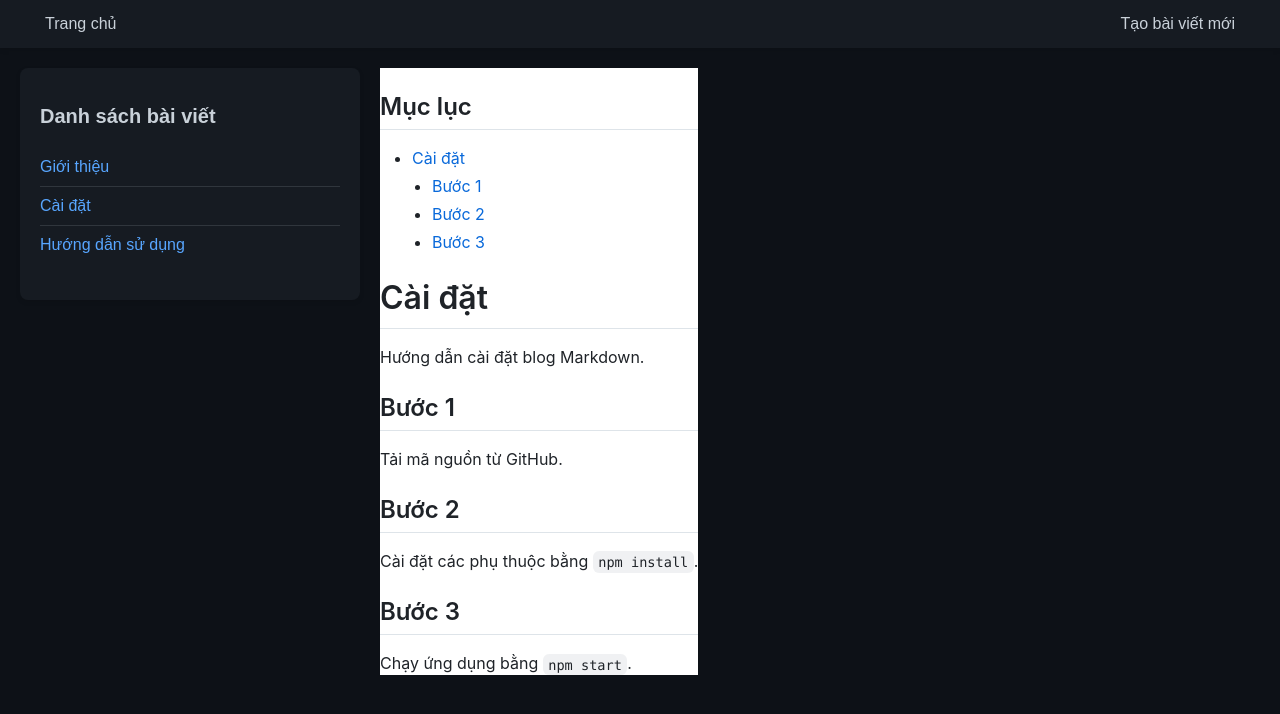
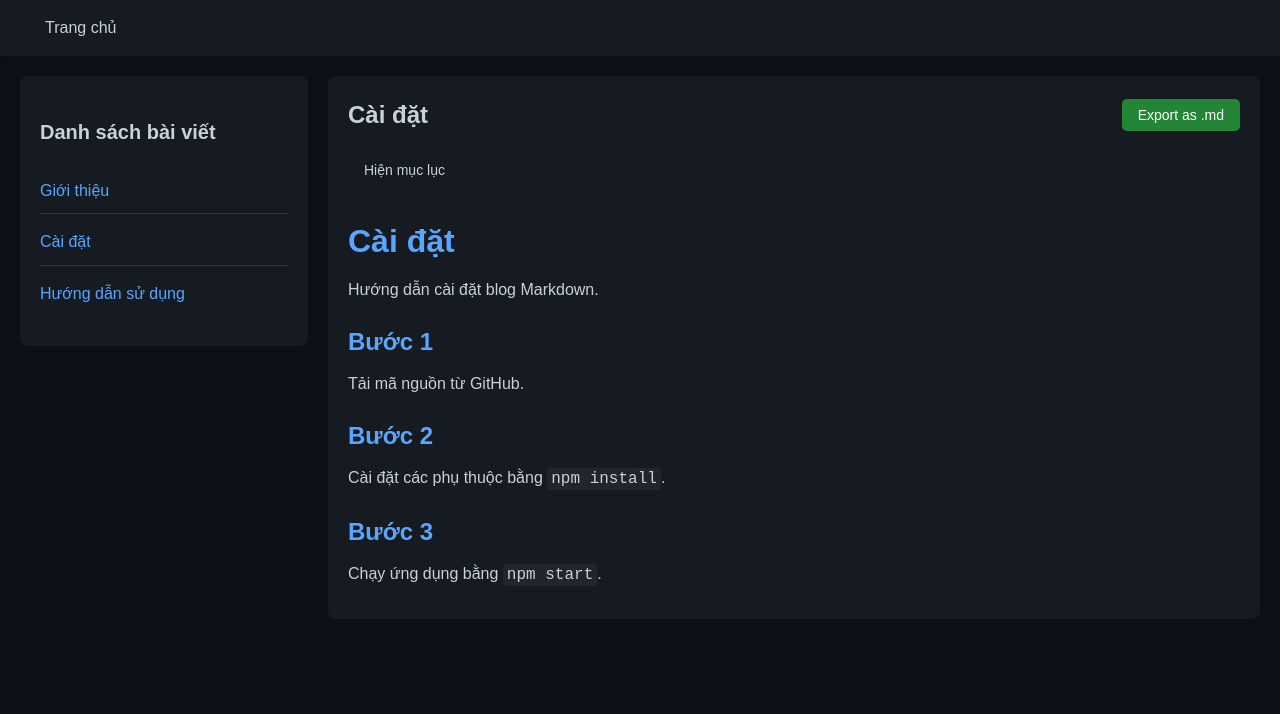
Before and after one commit to TQDuysuke/bloger, a React (Create React App) app: page /post/cai-dat in a window 1280 px wide. Shown: the top 714 px of the page. Built offline with nearby package versions, Linux system fonts and the light colour scheme.

Commit message:
feat: Add file export functionality and custom Markdown styling; remove NewPost component

```diff
--- a/package.json
+++ b/package.json
@@ -7,8 +7,10 @@
     "@testing-library/jest-dom": "^6.6.3",
     "@testing-library/react": "^16.3.0",
     "@testing-library/user-event": "^13.5.0",
+    "file-saver": "^2.0.5",
     "github-markdown-css": "^5.8.1",
     "gray-matter": "^4.0.3",
+    "jspdf": "^3.0.1",
     "react": "^19.1.0",
     "react-dom": "^19.1.0",
     "react-markdown": "^10.1.0",
--- a/src/App.css
+++ b/src/App.css
@@ -1,5 +1,3 @@
-@import 'github-markdown-css';
-
 body {
   font-family: 'Arial', sans-serif;
   margin: 0;
@@ -37,8 +35,22 @@ body {
   color: #58a6ff;
 }
 
+.toggle-theme {
+  background-color: #161b22;
+  color: #c9d1d9;
+  border: none;
+  padding: 10px 20px;
+  border-radius: 5px;
+  cursor: pointer;
+  transition: background-color 0.3s, color 0.3s;
+}
+
+.toggle-theme:hover {
+  background-color: #21262d;
+}
+
 .sidebar {
-  width: 300px;
+  flex: 0 0 20%;
   background-color: #161b22;
   border-radius: 8px;
   padding: 20px;
@@ -78,7 +90,6 @@ body {
 }
 
 .main-content {
-  flex: 1;
   background-color: #161b22;
   border-radius: 8px;
   padding: 20px;
@@ -145,3 +156,81 @@ body {
   font-size: 14px;
   color: #8b949e;
 }
+
+button {
+  font-family: 'Arial', sans-serif;
+  font-size: 14px;
+  padding: 8px 16px;
+  border: none;
+  border-radius: 5px;
+  cursor: pointer;
+  transition: background-color 0.3s, color 0.3s;
+}
+
+button:hover {
+  opacity: 0.9;
+}
+
+.post-header {
+  display: flex;
+  align-items: center;
+  justify-content: space-between;
+  margin-bottom: 20px;
+}
+
+.post-header h1 {
+  font-size: 24px;
+  color: #c9d1d9;
+  margin: 0;
+}
+
+.post-header button {
+  background-color: #238636;
+  color: white;
+}
+
+.post-header button:hover {
+  background-color: #2ea043;
+}
+
+.toc {
+  margin-top: 20px;
+}
+
+.toc button {
+  background-color: #161b22;
+  color: #c9d1d9;
+  margin-bottom: 10px;
+}
+
+.toc button:hover {
+  background-color: #21262d;
+}
+
+.toc ul {
+  list-style: none;
+  padding: 0;
+  margin: 0;
+}
+
+.toc li {
+  margin-bottom: 5px;
+}
+
+.toc a {
+  text-decoration: none;
+  color: #58a6ff;
+  transition: color 0.3s;
+}
+
+.toc a:hover {
+  color: #1f6feb;
+}
+
+.markdown-post {
+  background-color: #161b22;
+  padding: 20px;
+  width: 100%;
+  border-radius: 8px;
+  box-shadow: 0 2px 5px rgba(0, 0, 0, 0.1);
+}
--- a/src/App.js
+++ b/src/App.js
@@ -2,8 +2,9 @@
 import React, { useEffect, useState } from 'react';
 import { BrowserRouter as Router, Routes, Route, Link } from 'react-router-dom';
 import MarkdownPost from './components/MarkdownPost';
-import NewPost from './components/NewPost';
+import { saveAs } from 'file-saver';
 import './App.css';
+import './markdown.css'; // Import the custom Markdown CSS
 
 const Sidebar = ({ posts }) => (
   <div className="sidebar">
@@ -23,7 +24,6 @@ const Home = ({ posts }) => (
     <div className="hero">
       <h1>📘 Blog từ Markdown</h1>
       <p>Chào mừng bạn đến với blog của mình! Tạo và đọc các bài viết Markdown dễ dàng.</p>
-      <Link to="/new">Tạo bài viết mới</Link>
     </div>
     <div className="card">
       <h2>Giới thiệu</h2>
@@ -45,19 +45,25 @@ function App() {
       .then(setPosts);
   }, []);
 
+  const exportContent = (content) => {
+    const blob = new Blob([content], { type: 'text/markdown;charset=utf-8' });
+    saveAs(blob, 'exported-content.md');
+  };
+
   return (
     <Router>
       <div>
         <nav className="navbar">
           <Link to="/" className="nav-link">Trang chủ</Link>
-          <Link to="/new" className="nav-link">Tạo bài viết mới</Link>
         </nav>
         <div className="App">
           <Sidebar posts={posts} />
           <Routes>
             <Route path="/" element={<Home posts={posts} />} />
-            <Route path="/post/:slug" element={<MarkdownPost />} />
-            <Route path="/new" element={<NewPost />} />
+            <Route
+              path="/post/:slug"
+              element={<MarkdownPost exportContent={exportContent} />}
+            />
           </Routes>
         </div>
       </div>
--- a/src/components/MarkdownPost.jsx
+++ b/src/components/MarkdownPost.jsx
@@ -3,10 +3,12 @@ import React, { useEffect, useState } from 'react';
 import { useParams } from 'react-router-dom';
 import ReactMarkdown from 'react-markdown';
 
-const MarkdownPost = () => {
+const MarkdownPost = ({ exportContent }) => {
   const { slug } = useParams();
   const [content, setContent] = useState('');
   const [toc, setToc] = useState([]);
+  const [showToc, setShowToc] = useState(false);
+  const [postTitle, setPostTitle] = useState(''); // New state for the post title
 
   useEffect(() => {
     fetch('/posts/posts.json')
@@ -14,6 +16,7 @@ const MarkdownPost = () => {
       .then((posts) => {
         const post = posts.find((p) => p.slug === slug);
         if (post) {
+          setPostTitle(post.title); // Set the post title
           fetch(post.file)
             .then((res) => res.text())
             .then((text) => {
@@ -36,10 +39,17 @@ const MarkdownPost = () => {
   };
 
   return (
-    <div className="markdown-body">
+    <div className='markdown-post'>
+      <div className="post-header">
+        <h1>{postTitle}</h1>
+        <button onClick={() => exportContent(content)}>Export as .md</button>
+      </div>
       {toc.length > 0 && (
         <div className="toc">
-          <h2>Mục lục</h2>
+          <button onClick={() => setShowToc(!showToc)}>
+            {showToc ? 'Ẩn mục lục' : 'Hiện mục lục'}
+          </button>
+          {showToc && (
             <ul>
               {toc.map((item, index) => (
                 <li key={index} style={{ marginLeft: `${(item.level - 1) * 20}px` }}>
@@ -47,6 +57,7 @@ const MarkdownPost = () => {
                 </li>
               ))}
             </ul>
+          )}
         </div>
       )}
       <ReactMarkdown
--- a/src/components/NewPost.jsx
+++ /dev/null
@@ -1,47 +0,0 @@
-import React, { useState } from 'react';
-
-const NewPost = () => {
-  const [title, setTitle] = useState('');
-  const [content, setContent] = useState('');
-
-  const handleSubmit = (e) => {
-    e.preventDefault();
-    fetch('/create-post', {
-      method: 'POST',
-      headers: { 'Content-Type': 'application/json' },
-      body: JSON.stringify({ title, content }),
-    }).then(() => {
-      alert('Bài viết đã được tạo!');
-      setTitle('');
-      setContent('');
-    });
-  };
-
-  return (
-    <div style={{ padding: '20px' }}>
-      <h1>Tạo bài viết mới</h1>
-      <form onSubmit={handleSubmit}>
-        <div>
-          <label>Tiêu đề:</label>
-          <input
-            type="text"
-            value={title}
-            onChange={(e) => setTitle(e.target.value)}
-            required
-          />
-        </div>
-        <div>
-          <label>Nội dung:</label>
-          <textarea
-            value={content}
-            onChange={(e) => setContent(e.target.value)}
-            required
-          />
-        </div>
-        <button type="submit">Tạo bài viết</button>
-      </form>
-    </div>
-  );
-};
-
-export default NewPost;
--- /dev/null
+++ b/src/markdown.css
@@ -0,0 +1,60 @@
+body {
+  font-family: 'Arial', sans-serif;
+  line-height: 1.6;
+  color: #c9d1d9;
+  background-color: #0d1117;
+}
+
+h1, h2, h3, h4, h5, h6 {
+  color: #58a6ff;
+  margin-top: 20px;
+  margin-bottom: 10px;
+}
+
+p {
+  margin: 10px 0;
+  color: #c9d1d9;
+}
+
+a {
+  color: #58a6ff;
+  text-decoration: none;
+  transition: color 0.3s;
+}
+
+a:hover {
+  color: #1f6feb;
+}
+
+ul, ol {
+  margin: 10px 0;
+  padding-left: 20px;
+}
+
+li {
+  margin-bottom: 5px;
+}
+
+code {
+  background-color: #21262d;
+  color: #c9d1d9;
+  padding: 2px 4px;
+  border-radius: 4px;
+  font-family: 'Courier New', Courier, monospace;
+}
+
+pre {
+  background-color: #21262d;
+  color: #c9d1d9;
+  padding: 10px;
+  border-radius: 8px;
+  overflow-x: auto;
+}
+
+blockquote {
+  border-left: 4px solid #58a6ff;
+  padding-left: 10px;
+  color: #8b949e;
+  margin: 10px 0;
+  font-style: italic;
+}
```
Also changed, not shown: 1 other file (tests, documents, lock files or other folders). Lines whose indentation alone changed are shown as unchanged.
